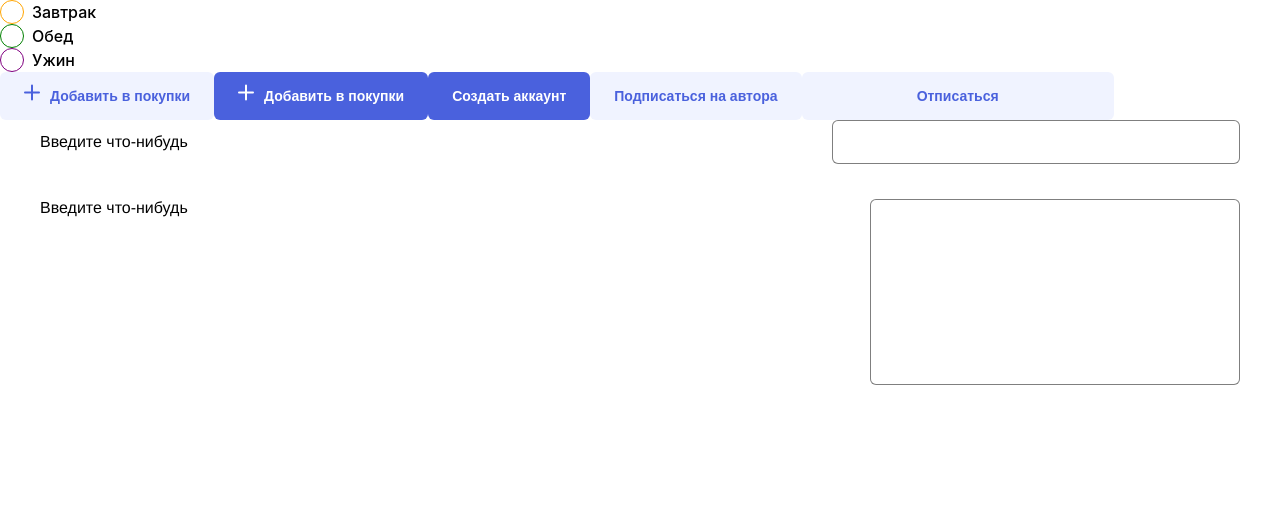
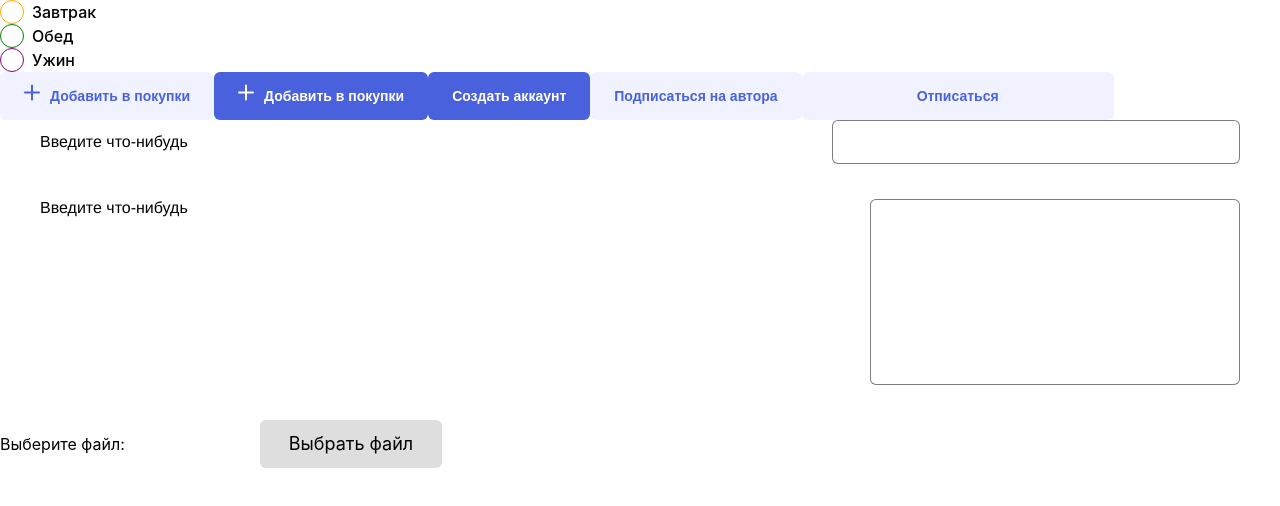
Before and after one commit to hell-kichen/frontend, a React (Create React App) app: page / in a window 1280 px wide. Shown: the top 506 px of the page. Built offline with nearby package versions, Linux system fonts and the light colour scheme; no server answers.

Commit message:
added ui element file-input

```diff
--- a/src/App.tsx
+++ b/src/App.tsx
@@ -1,4 +1,3 @@
-
 import React, {useState, useEffect} from 'react';
 import logo from './logo.svg';
 import './App.css';
@@ -9,6 +8,7 @@ import Checkbox from "./ui/checkbox";
 import Input from "./ui/input";
 import Textarea from "./ui/textarea";
 import Container from "./components/container"
+import FileInput from "./ui/file-input";
 
 function App() {
     useEffect(() => {
@@ -36,6 +36,11 @@ function App() {
     const handleChangeTextarea = (e: React.ChangeEvent<HTMLTextAreaElement>) => {
         console.log('Textarea value changed:', e.target.value);
     };
+
+    const handleFileChange = (file: string | ArrayBuffer | null) => {
+        console.log('Selected file:', file);
+    };
+
     return (
         <>
             <Checkbox
@@ -82,7 +87,12 @@ function App() {
                 />
                 <Textarea label="Введите что-нибудь" onChange={handleChangeTextarea}></Textarea>
             </Container>
-
+            <div>
+                <FileInput
+                    label="Выберите файл:"
+                    onChange={handleFileChange}
+                />
+            </div>
         </>
     );
 }
--- /dev/null
+++ b/src/ui/file-input/index.tsx
@@ -0,0 +1,65 @@
+import React, { useState, useEffect, useRef, ChangeEvent } from 'react';
+import styles from './style.module.css';
+
+interface FileInputProps {
+    label: string;
+    onChange: (file: string | ArrayBuffer | null) => void;
+    file?: string | ArrayBuffer | null;
+    className?: string;
+}
+
+export default function FileInput({ label, onChange, file = null, className }: FileInputProps) {
+    const [currentFile, setCurrentFile] = useState<string | ArrayBuffer | null>(file);
+    const fileInput = useRef<HTMLInputElement>(null);
+
+    useEffect(() => {
+        if (file !== currentFile) {
+            setCurrentFile(file);
+        }
+    }, [file]);
+
+    const getBase64 = (file: File) => {
+        const reader = new FileReader();
+        reader.readAsDataURL(file);
+        reader.onload = () => {
+            setCurrentFile(reader.result);
+            onChange(reader.result);
+        };
+        reader.onerror = (error) => {
+            console.log('Error: ', error);
+        };
+    };
+
+    return (
+        <div className={`${styles.container} ${className}`}>
+            <label className={styles.label}>
+                {label}
+            </label>
+            <input
+                className={styles.fileInput}
+                type='file'
+                ref={fileInput}
+                onChange={(e: ChangeEvent<HTMLInputElement>) => {
+                    const file = e.target.files && e.target.files[0];
+                    if (file) {
+                        getBase64(file);
+                    }
+                }}
+            />
+            <div
+                onClick={() => {
+                    if (fileInput.current) {
+                        fileInput.current.click();
+                    }
+                }}
+                className={styles.button}
+                role='button'
+            >
+                Выбрать файл
+            </div>
+            {currentFile && typeof currentFile === 'string' && (
+                <div className={styles.image} style={{ backgroundImage: `url(${currentFile})` }} />
+            )}
+        </div>
+    );
+}
--- /dev/null
+++ b/src/ui/file-input/style.module.css
@@ -0,0 +1,41 @@
+.container {
+    display: flex;
+    align-items: center;
+    width: 100%;
+    margin-bottom: 35px;
+}
+
+.label {
+    padding-right: 30px;
+    text-align: left;
+    flex: 1;
+    max-width: 230px;
+}
+
+.fileInput {
+    display: none;
+}
+
+.button {
+    width: 182px;
+    cursor: pointer;
+    height: 48px;
+    background: #DEDEDE;
+    border-radius: 6px;
+    font-size: 18px;
+    font-weight: 400;
+    line-height: 22px;
+    display: flex;
+    align-items: center;
+    justify-content: center;
+    margin-right: 20px;
+}
+
+.image {
+    width: 60px;
+    height: 60px;
+    background-size: cover;
+    background-position: 50% 50%;
+    border-radius: 5px;
+    border: 1px solid black;
+}
```
